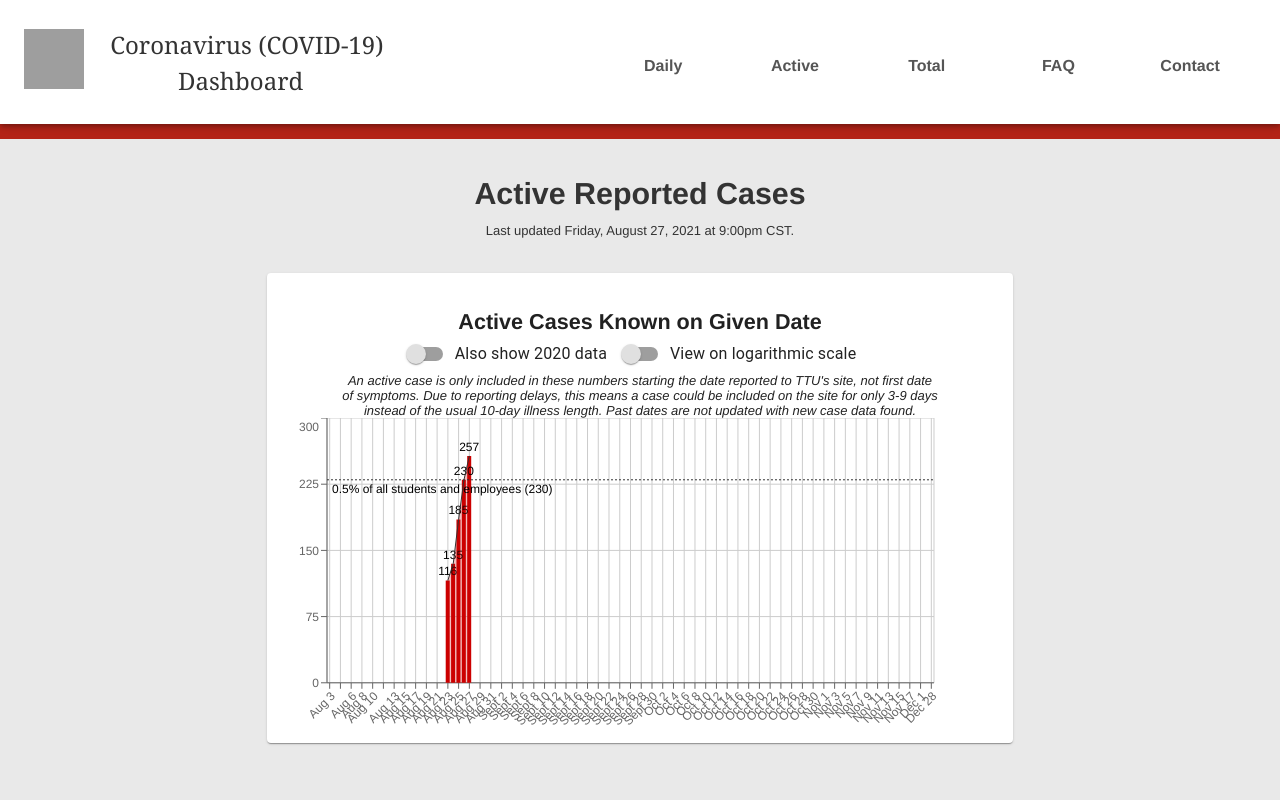
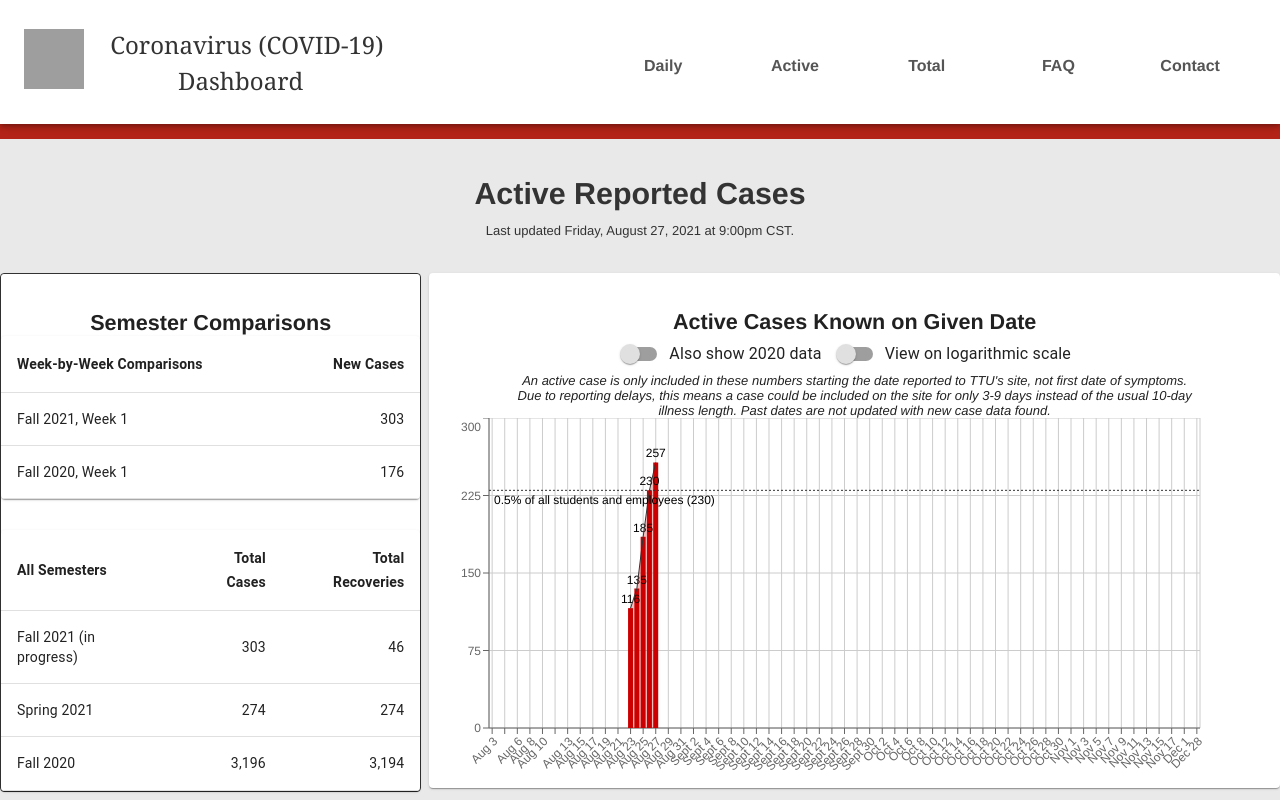
Before and after one commit to adrianaholley/adrianaholley.github.io, a React (Create React App) app: page /#/active in a window 1280 px wide. Built offline with nearby package versions, Linux system fonts and the light colour scheme; grey boxes are pictures that could not be loaded.

Commit message:
add static card everywhere

```diff
--- a/src/Activepage.js
+++ b/src/Activepage.js
@@ -1,7 +1,8 @@
-import { Grid } from '@material-ui/core';
+import { Box, Grid } from '@material-ui/core';
 import { Card } from '@material-ui/core';
 import { BrowserView, MobileView, isMobile } from "react-device-detect";
 import React, { Component } from 'react';
+import SemesterComparisons from './SemesterComparisons.js';
 import Activegraph from './Activegraph';
 
 var siteupdatetime = "Last updated Friday, August 27, 2021 at 9:00pm CST."
@@ -48,16 +49,24 @@ class Activepage extends Component {
                 {/* <a><b><font color="cc0000" size="2">{notice}</font></b></a> */}
 
                 <center>
-                {/* show graphs */}
-                {isMobile ? (
-                    <Activegraph />
-                ) : (
-                    <Grid item xs={7}>
-                        <Card>
-                            <Activegraph />
-                        </Card>
+
+                    {/* show graphs */}
+                    <Grid container spacing={1}>
+
+                    <Grid item xs>
+                            <Box border={1} borderRadius={4}>
+                                <Card >
+                                    <SemesterComparisons />
+                                </Card>
+                            </Box>
+                        </Grid>
+
+                        <Grid item xs = {8}>
+                            <Card>
+                                <Activegraph />
+                            </Card>
+                        </Grid>
                     </Grid>
-                )}
                 </center>
             </div>
         )
--- a/src/New.js
+++ b/src/New.js
@@ -1,6 +1,5 @@
-import { Box, Grid, Table } from '@material-ui/core';
+import { Box, Grid } from '@material-ui/core';
 import { Card } from '@material-ui/core';
-import { spacing } from '@material-ui/system';
 import { BrowserView, MobileView, isMobile } from "react-device-detect";
 import React, { Component } from 'react';
 import SemesterComparisons from './SemesterComparisons.js';
@@ -56,14 +55,12 @@ class New extends Component {
                                 <Newpie />
                             </Card>
                         </Grid>
-                        {isMobile ? (
-                            <Newgraph />
-                        ) : (
-                            <Grid item xs={8}>
-                                <Card>
-                                    <Newgraph />
-                                </Card>
-                            </Grid>)}
+
+                        <Grid item xs={8}>
+                            <Card>
+                                <Newgraph />
+                            </Card>
+                        </Grid>
                     </Grid>
 
                     {/* show texts */}
--- a/src/Totalclass.js
+++ b/src/Totalclass.js
@@ -1,7 +1,8 @@
-import { Grid } from '@material-ui/core';
+import { Box, Grid } from '@material-ui/core';
 import { Card } from '@material-ui/core';
 import { BrowserView, MobileView, isMobile } from "react-device-detect";
 import React, { Component } from 'react';
+import SemesterComparisons from './SemesterComparisons.js';
 import Totalpie from './Totalpie.js';
 import Totalgraph from './totalgraph.js';
 
@@ -42,40 +43,25 @@ class Totalclass extends Component {
                     {/* show graphs */}
                     <Grid container spacing={1}>
                     <Grid item xs>
+                            <Box border={1} borderRadius={4}>
+                                <Card >
+                                    <SemesterComparisons />
+                                </Card>
+                            </Box>
+                            <Box paddingTop={1}></Box>
                             <Card>
                                 <Totalpie />
                             </Card>
                         </Grid>
-                        {isMobile ? (
-                            <Totalgraph />
-                        ) : (
+
+
+
                         <Grid item xs={8}>
                             <Card>
                                 <Totalgraph />
                             </Card>
                         </Grid>
-                        )}
                     </Grid>
-
-                    {/* show texts */}
-                    <BrowserView>
-                        <div className="adjustabletext">
-                            <Grid container spacing={5}>
-                                <Grid item xs>
-                                    <h4>What is logarithmic scale?</h4>
-                                    <p><font size="4">Sometimes, case counts can increase so rapidly it's hard see if the growth rate is getting better or worse. A logarithmic scale is a more helpful way to see that. Instead of our y-axis ticks increasing by the same constant (such as 1, 2, 3 or 50, 100, 150), they increase by the same proportion. For example, 20, 200, and 2000 each increase tenfold.  </font></p>
-                                </Grid>
-                            </Grid>
-                        </div>
-                    </BrowserView>
-
-                    <MobileView>
-                        <div className="adjustabletextmobile">
-                            {/* middle */}
-                            <h4>What is logarithmic scale?</h4>
-                            <p><font size="4">Sometimes, case counts can increase so rapidly it's hard see if the growth rate is getting better or worse. A logarithmic scale is a more helpful way to see that. Instead of our y-axis ticks increasing by the same constant (such as 1, 2, 3 or 50, 100, 150), they increase by the same proportion. For example, 20, 200, and 2000 each increase tenfold.  </font></p>
-                        </div>
-                    </MobileView>
 
                 </center>
             </div>
```
Lines whose indentation alone changed are shown as unchanged.
